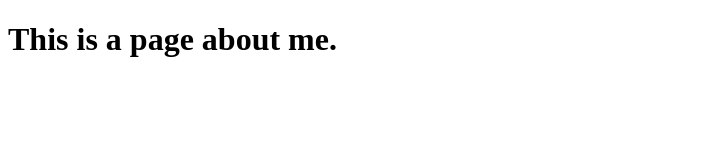
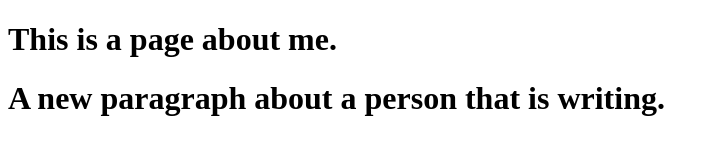
Before and after one commit to Netti89/stayathome-example, a plain HTML site: page dowloaded_codepen/about.html in a window 1280 px wide. Shown: the whole page, without its empty margins (0-719 px from the left). Drawn offline with Linux system fonts and the light colour scheme.

Commit message:
add p to about

```diff
--- a/dowloaded_codepen/about.html
+++ b/dowloaded_codepen/about.html
@@ -7,5 +7,6 @@
 </head>
 <body>
    <h1>This is a page about me.</h1>
+   <h1>A new paragraph about a person that is writing.</h1>
 </body>
 </html>
```
